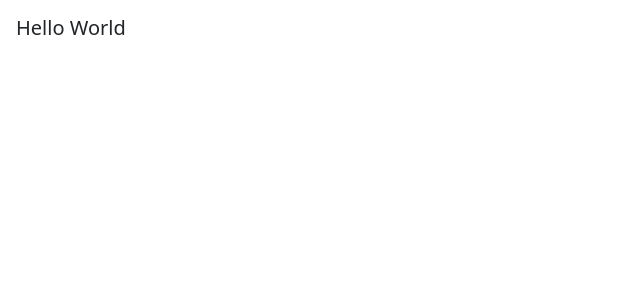
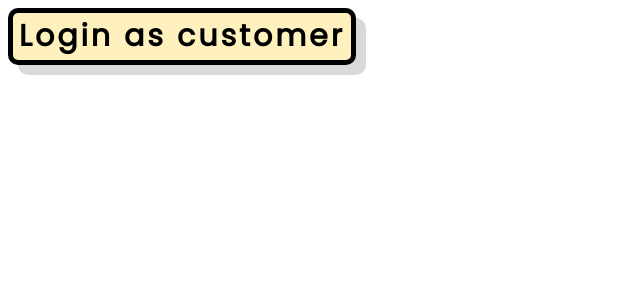
Before and after one commit to manavdoda7/NearYou, a React (Create React App) app: page / in a window 1280 px wide. Shown: the top 300 px of the page, without its empty margins (0-640 px from the left). Built offline with nearby package versions, Linux system fonts and the light colour scheme.

Commit message:
Button made

```diff
--- /dev/null
+++ b/src/App.js
@@ -0,0 +1,10 @@
+import React from 'react'
+import Button from './components/button/button'
+
+const App = ()=>{
+    return <>
+            <Button type="submit" value="Login as customer"/>
+    </>
+}
+
+export default App;
--- /dev/null
+++ b/src/components/button/button.css
@@ -0,0 +1,16 @@
+@import url('https://fonts.googleapis.com/css2?family=Poppins&display=swap');
+.main-btn{
+    background: #FFF1BE;
+    border: 5px solid #000000;
+    box-shadow: 10px 10px 0px rgba(0, 0, 0, 0.15);
+    border-radius: 10px;
+    font-family: 'Poppins', sans-serif;
+    font-style: normal;
+    font-weight: bold;
+    font-size: 30px;
+    line-height: 45px;
+    display: flex;
+    align-items: center;
+    text-align: center;
+    letter-spacing: 0.1em;
+}
--- /dev/null
+++ b/src/components/button/button.jsx
@@ -0,0 +1,10 @@
+import React from 'react'
+import './button.css'
+
+const Button = ({value,type})=>{
+    return <>
+        <button className="main-btn" type={type}>{value}</button>
+    </>;
+}
+
+export default Button;
--- a/src/index.js
+++ b/src/index.js
@@ -2,14 +2,13 @@ import React from 'react'
 import ReactDOM from 'react-dom'
 
 // Bootstrap Bundles
-import 'bootstrap/dist/css/bootstrap.min.css'
+// import 'bootstrap/dist/css/bootstrap.min.css'
+// import 'bootstrap/dist/js/bootstrap.bundle.min';
 // import App from './App'
-import $ from 'jquery';
-import Popper from 'popper.js';
-import 'bootstrap/dist/js/bootstrap.bundle.min';
+import App from './App'
 
 const Carousel = () => {
-    return <h1 className = "h5 mx-3 my-3">Hello World</h1>
+    return <App/>;
 }
 
 ReactDOM.render(<Carousel/>, document.getElementById('root'));
```
Also changed, not shown: 1 other file (tests, documents, lock files or other folders).
